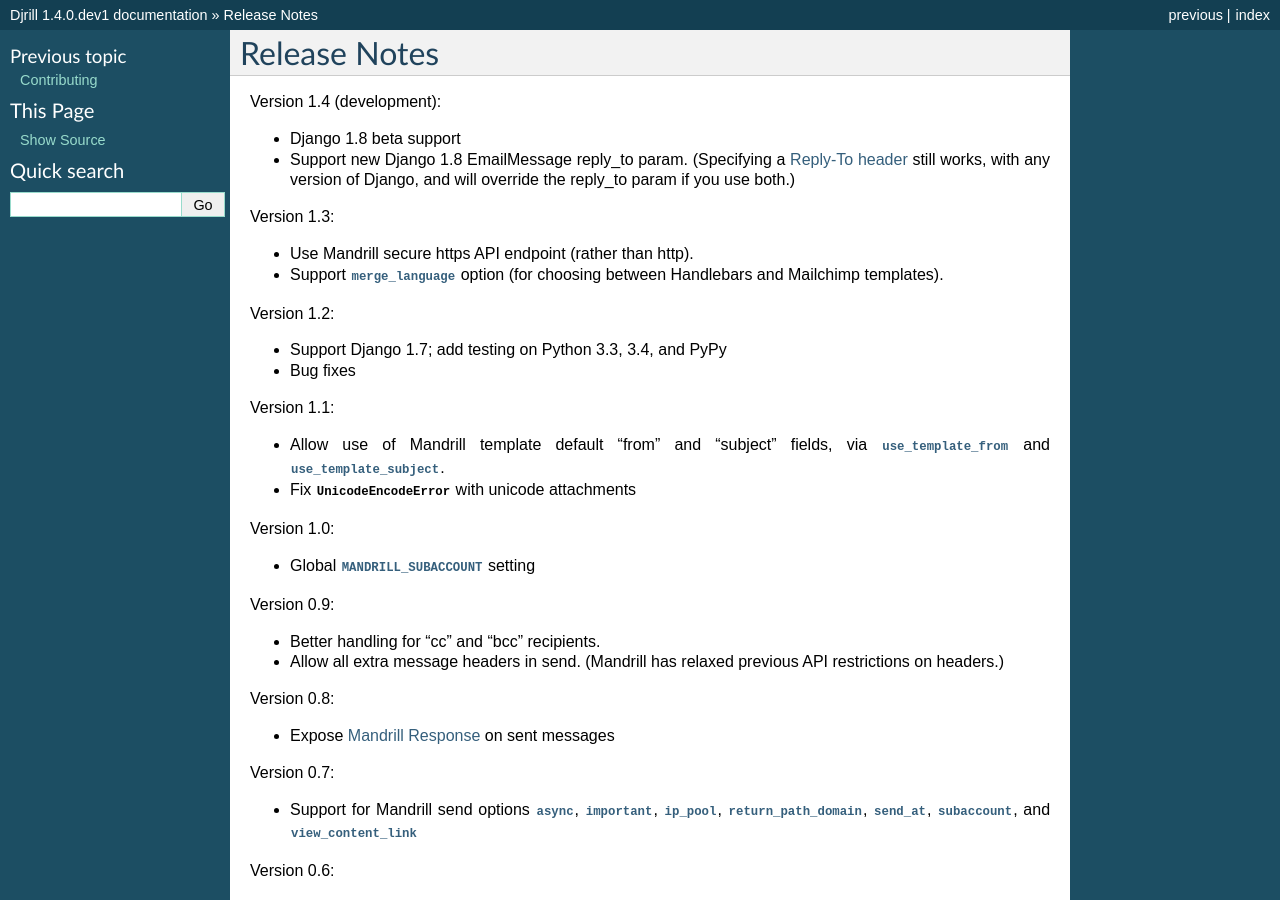
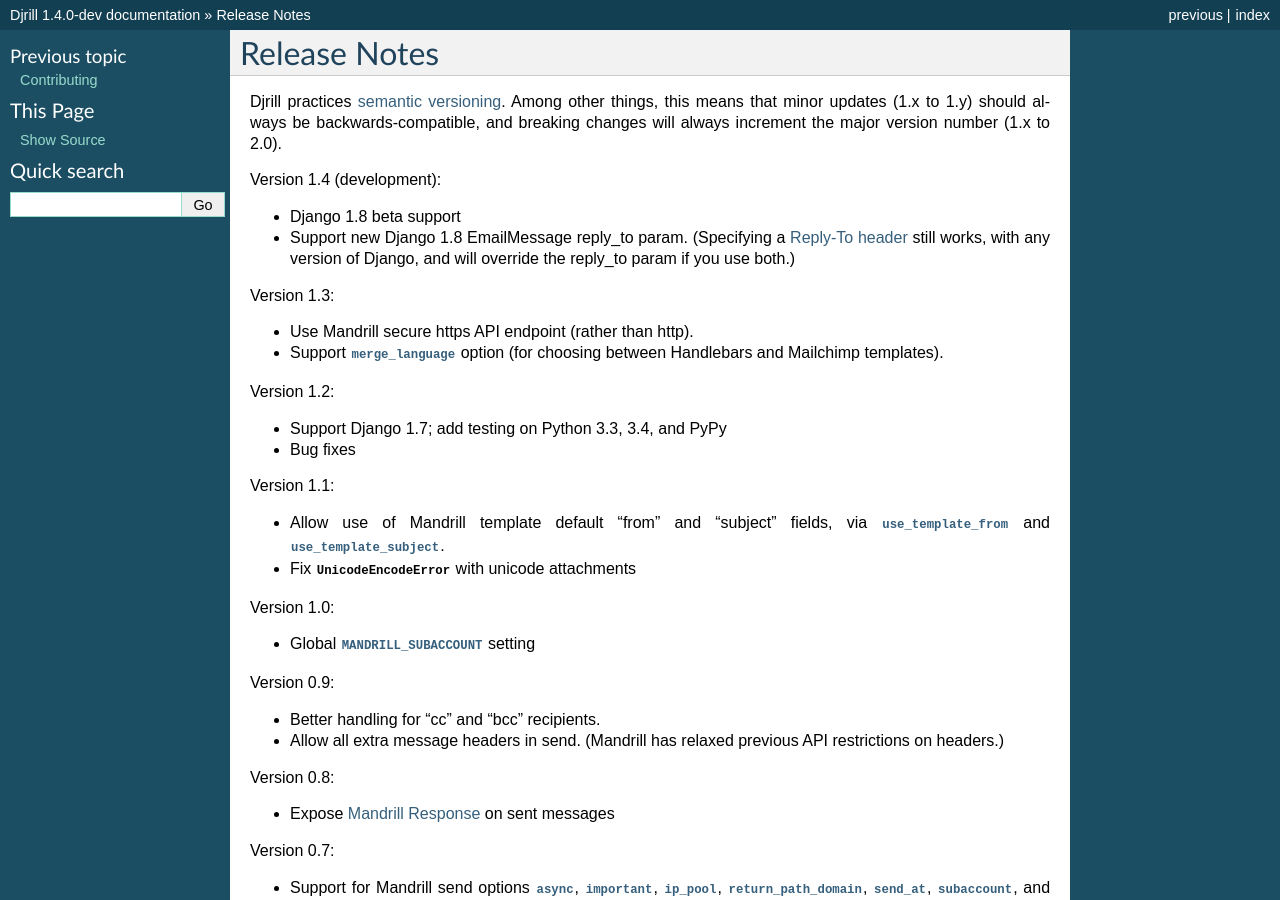
Before and after one commit to brack3t/Djrill, a Sphinx documentation site: the page built from docs/history.rst, in a window 1280 px wide and 900 px high. Built offline with Sphinx 7.4.7, drawn with Linux system fonts in a browser that asks for light colours; some of the changed text lies outside the part shown.

Commit message:
Adopt semver
Djrill's been practicing semver since 1.0; make it official now.

```diff
--- a/README.rst
+++ b/README.rst
@@ -32,6 +32,7 @@
 
 Djrill is released under the BSD license. It is tested against Django 1.3--1.8
 (including Python 3 with Django 1.6+, and PyPy support with Django 1.5+).
+Djrill uses `semantic versioning <http://semver.org/>`_.
 
 .. END shared-intro
 
--- a/djrill/_version.py
+++ b/djrill/_version.py
@@ -1,3 +1,5 @@
-VERSION = (1, 4, 0, 'dev1')  # Remove the 'dev1' component in release branches
-__version__ = '.'.join([str(x) for x in VERSION])
+VERSION = (1, 4, 0, 'dev')  # Remove the 'dev' component in release branches
+__version__ = '.'.join([str(x) for x in VERSION[:3]])  # major.minor.patch
+if len(VERSION) > 3:  # x.y.z-pre.release (note the hyphen)
+    __version__ += '-' + '.'.join([str(x) for x in VERSION[3:]])
 __minor_version__ = '.'.join([str(x) for x in VERSION[:2]])  # Sphinx's X.Y "version"
--- a/docs/history.rst
+++ b/docs/history.rst
@@ -1,5 +1,12 @@
 Release Notes
 =============
+
+Djrill practices `semantic versioning <semver>`_.
+Among other things, this means that minor updates
+(1.x to 1.y) should always be backwards-compatible,
+and breaking changes will always increment the
+major version number (1.x to 2.0).
+
 
 Version 1.4 (development):
 
```
Also changed, not shown: other parts of docs/history.rst (+2 -0 lines).
